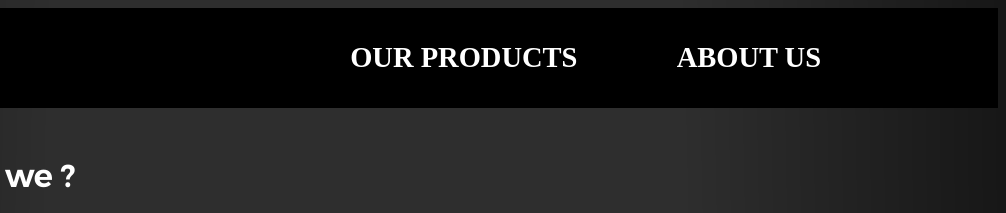
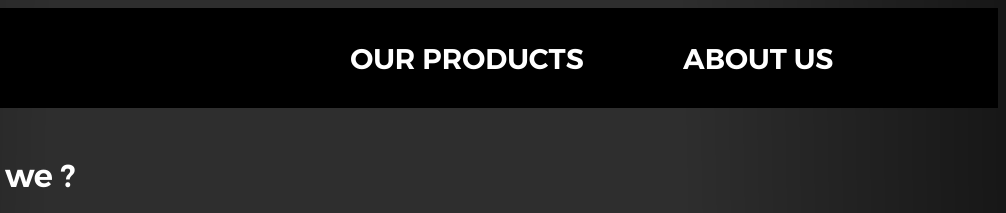
Before and after one commit to LouisStuyck/Keago, a plain HTML site: page aboutUs.html in a window 1280 px wide. Shown: the top 213 px of the page, 274-1280 px from the left. Drawn offline with Linux system fonts and the light colour scheme; files whose address does not match are found by name.

Commit message:
text font 5

```diff
--- a/styles/style.css
+++ b/styles/style.css
@@ -6,7 +6,7 @@
 };
 body { margin: 0 auto; background: #f8d609; }
 
-header { margin: 0 auto; height: 9vh; min-width: 320px; min-height: 100px; background: black; display: flex; align-items: center; font-family: 'TruenoRg'; font-size: 19px; }
+header { margin: 0 auto; height: 9vh; min-width: 320px; min-height: 100px; background: black; display: flex; align-items: center; font-family: 'TruenoSBd'; font-size: 19px; }
 
 header img { margin: 0 0 0 5vh; width: 18vh; min-width: 197px; min-height: 63px; }
 
```
